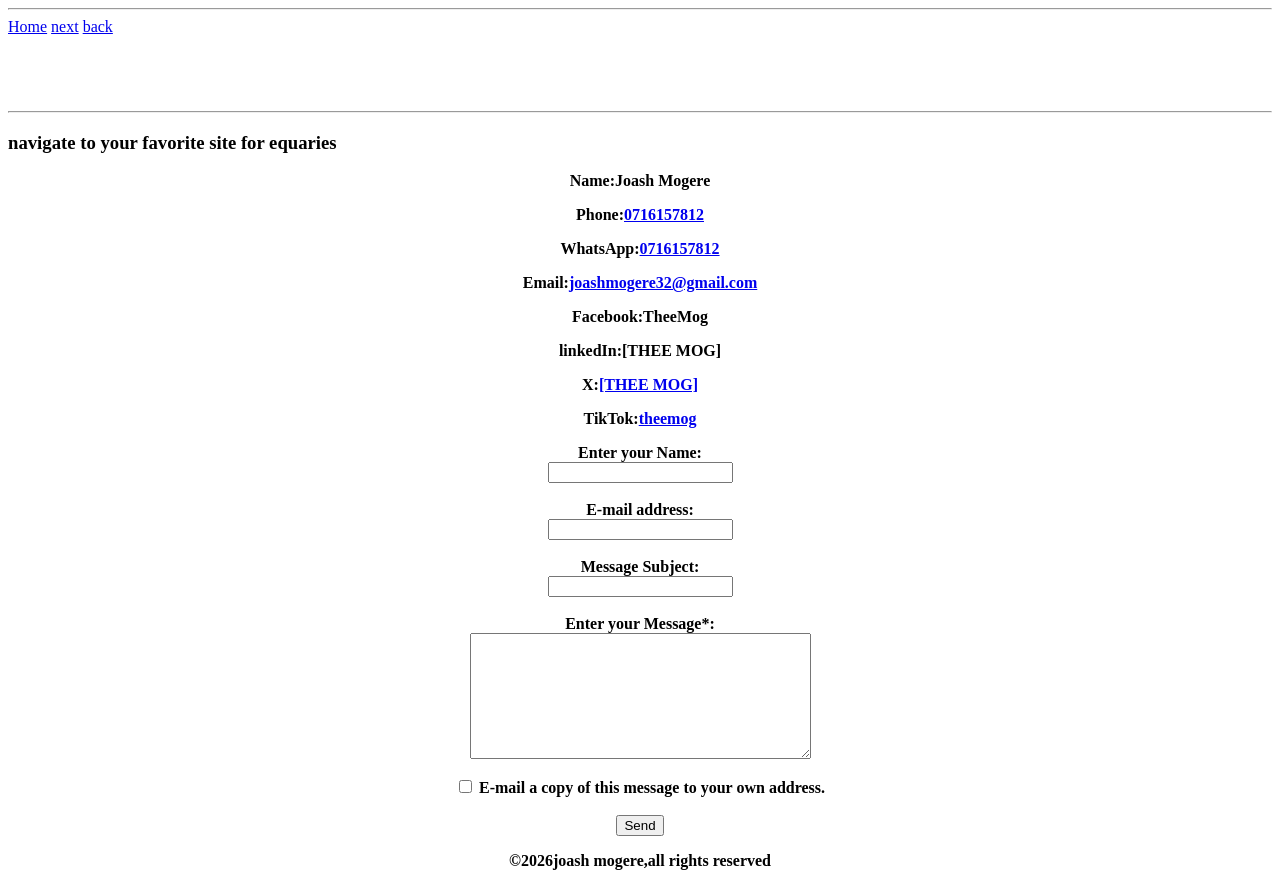
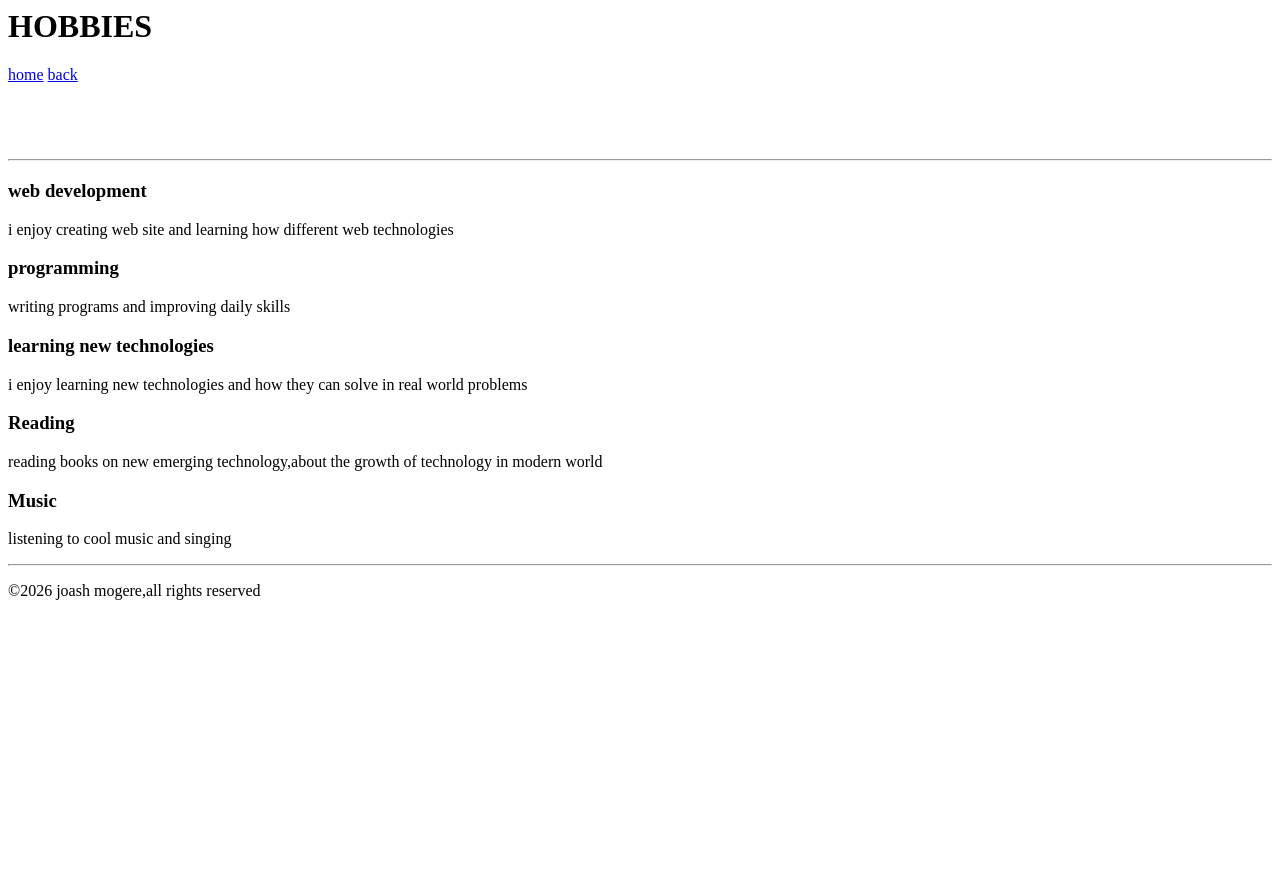
Before and after one commit to mogerejoash32-21y/myWebsite, a plain HTML site: page Extension.html in a window 1280 px wide. After the commit the page ends 800 px from the top, so only its background shows below. Drawn offline with Linux system fonts and the light colour scheme.

Commit message:
Refactor Extension.html with new content and structure
Updated the structure and content of the Extension.html file, including changes to the title, navigation links, and added sections for hobbies.

```diff
--- a/Extension.html
+++ b/Extension.html
@@ -1,62 +1,35 @@
 <DOCTYPE>
 <html lang="eng">
-<head>
 <meta charset="UTF-8">
-<meta name="viewport" content="device-width",initial-scale="1.0">
-<title>contacts</title>
-</head>
+<meta name"viewport"content="device=width",initial-scale="1.0">
+<title>
+hobbies
+</title>
 <body>
-    <body bgcolor="white"
-<h1 align="center"CONTACTS</H1>
-<hr>
+<h1 align"center">HOBBIES</h1>
 <nav align="left">
-<a href="first.html">Home</a>
-
-<a href="Hobbies.html">next</a>
-	<a href="Experience.html">back</a>
-    <marquee direction="right">
+<a href="first.html">home</a>
+<a href="Extension.html">back</a>
+<marquee direction="right">
     <h1 style="front-size:48px;">JOASH MOGERE ISAAC</h1>
 </marquee>
+
 </nav>
 <hr>
-<h3 align="left">navigate to your favorite site for equaries</h3>
-<nav>
-<p><b>Name:<b>Joash Mogere</p>
-<p><b>Phone:</b><a href="wa.me">0716157812</a></p>
-<p><b>WhatsApp:</b><a href="https://wa.me/254716157812">0716157812</a></P>
-<P><b>Email:</b><a href="https://mail.google.com/mail/?view=cm&fs=1&to=joashmogere32@gmail.com">joashmogere32@gmail.com</a></p>
-<p><b>Facebook:</b<a href="https://www.Facebook.com/thee.mog.25">TheeMog</A></P>
-<P><B>linkedIn:</b<a href="link your linkedIn">[THEE MOG]</P></a>
-<p><b>X:</b><a href ="link your X">[THEE MOG]</p></a>
-<p><b>TikTok:</b><a href="https://www.tiktok.com/@theemog">theemog</p></a>
-</nav>
-<form>
-	  <label>Enter your Name:</label><br>
-        <input type="text" name="name" required>
-        <br><br>
+<h3>web development</h3>
+<p>i enjoy creating web site and learning how different web technologies</p>
+<h3> programming</h3>
+<p>writing programs and improving daily skills</p>
+<h3>learning new technologies</h3>
+<p>i enjoy learning new technologies and how they can solve in real world problems</p>
+<h3>Reading</h3>
+reading books on new emerging technology,about the growth of technology in modern world</p>
+<h3>Music</h3>
+<p>listening to cool music and singing</p>
+<hr>
+<footer>
 
-        <label>E-mail address:</label><br>
-        <input type="email" name="email" required>
-        <br><br>
-
-        <label>Message Subject:</label><br>
-        <input type="text" name="subject">
-        <br><br>
-
-        <label>Enter your Message*:</label><br>
-        <textarea name="message" rows="8" cols="40" required></textarea>
-        <br><br>
-
-        <input type="checkbox" name="copy">
-        E-mail a copy of this message to your own address.
-        <br><br>
-
-        <input type="submit" value="Send">
-
-    </form>
-<footer>
-    <p style="colour:green;text-align: center;"></p>
-<p>&copy;2026joash mogere,all rights reserved</p>
+    <p> &copy;2026 joash mogere,all rights reserved</p>
 </footer>
 </body>
 </html>
```
